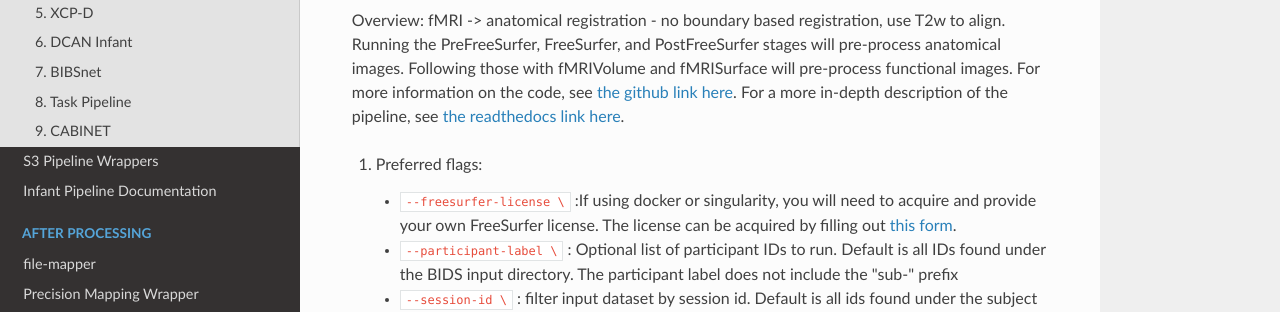
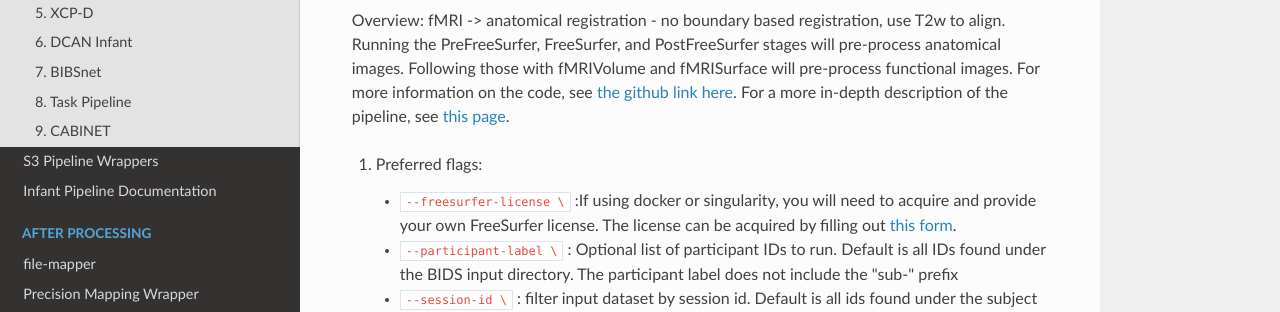
Before and after one commit to DCAN-Labs/cdni-brain, an MkDocs documentation site: the page built from docs/pipelines.md, in a window 1280 px wide and 900 px high, scrolled down 5978 px. Shown: the part 151-463 px from the top of the window. Built offline with MkDocs 1.6.1, drawn with Linux system fonts in a browser that asks for light colours; nearby versions of some CDN libraries.

Commit message:
remove old rtd links

```diff
--- a/docs/pipelines.md
+++ b/docs/pipelines.md
@@ -300,7 +300,7 @@ This fMRI minimal preprocessing pipeline is based on Washington University's HCP
 
     * Adjust class means of tissue to fit T1w contrasts.
 
-Overview: fMRI -> anatomical registration - no boundary based registration, use T2w to align. Running the PreFreeSurfer, FreeSurfer, and PostFreeSurfer stages will pre-process anatomical images. Following those with fMRIVolume and fMRISurface will pre-process functional images. For more information on the code, see[ the github link here](https://github.com/DCAN-Labs/dcan-infant-pipeline). For a more in-depth description of the pipeline, see [the readthedocs link here](https://dcanlab.readthedocs.io/en/latest/manualpro/infant/pipeline/).
+Overview: fMRI -> anatomical registration - no boundary based registration, use T2w to align. Running the PreFreeSurfer, FreeSurfer, and PostFreeSurfer stages will pre-process anatomical images. Following those with fMRIVolume and fMRISurface will pre-process functional images. For more information on the code, see[ the github link here](https://github.com/DCAN-Labs/dcan-infant-pipeline). For a more in-depth description of the pipeline, see [this page](infant-doc.md).
 
 1. Preferred flags:
 
@@ -316,7 +316,7 @@ Overview: fMRI -> anatomical registration - no boundary based registration, use
 
     - `--stage \` : Specify a subset of stages to run. Can be used to rerun some or all of the pipeline after completing it once, or resume an incomplete runthrough. If a single stage name is given, the pipeline will be started at that stage. If a string with a ":" is given, a stage name before the ":" will tell the pipeline where to start and a stage name after the ":" will tell it where to stop. If no ":" is found, the pipeline will start with the stage specified and run through ExecutiveSummary (or CustomClean/ABCDTask, if specified). Valid stage names: PreFreeSurfer, FreeSurfer, PostFreeSurfer, FMRIVolume, FMRISurface, DCANBOLDProcessing, ExecutiveSummary, CustomClean'
 
-1. For further information on DCAN Infant Pipeline flags, see the [readthedocs section here](https://dcanlab.readthedocs.io/en/latest/manualpro/infant/pipeline/#pipeline-optional-flags-and-example).
+1. For further information on DCAN Infant Pipeline flags, see the [readthedocs section here](infant-doc.md#pipeline-optional-flags-and-example).
 
 2. If an error is encountered, document it [here](https://docs.google.com/document/d/1FEcHVf34hWy9o0V0GKka5b2VKw5ndRt8/edit). Also, see [Troubleshooting](troubleshooting.md#infant-abcd-bids-pipeline-dcan-infant-pipeline).
 
```
